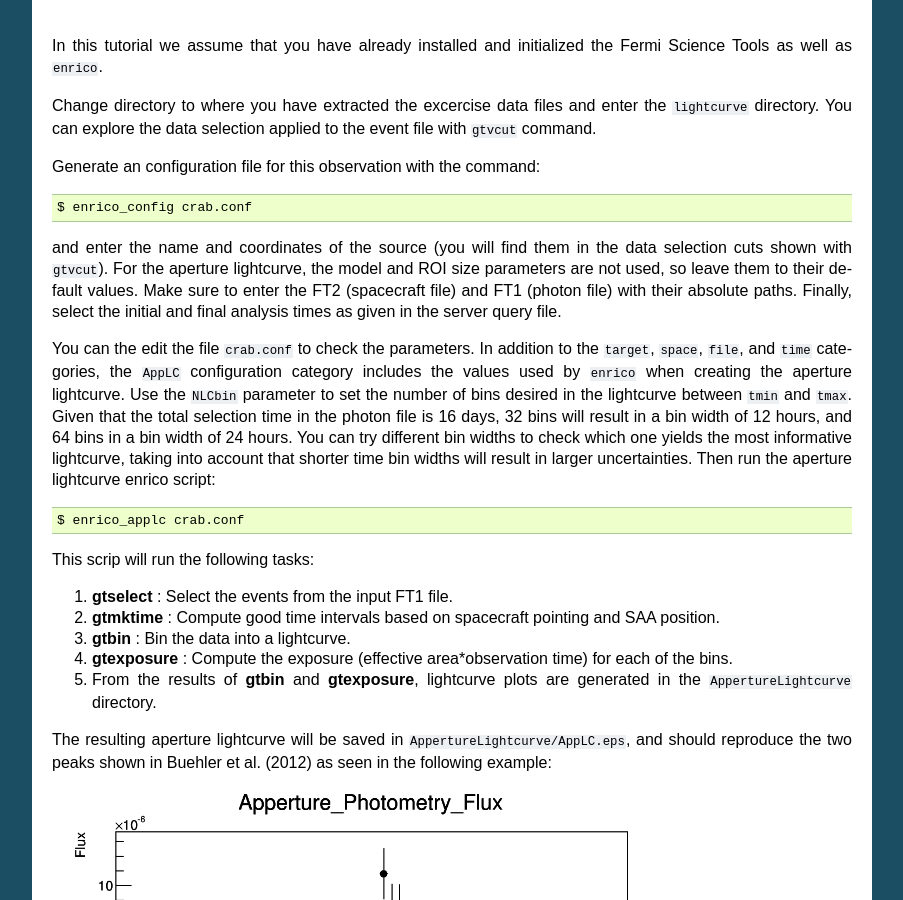
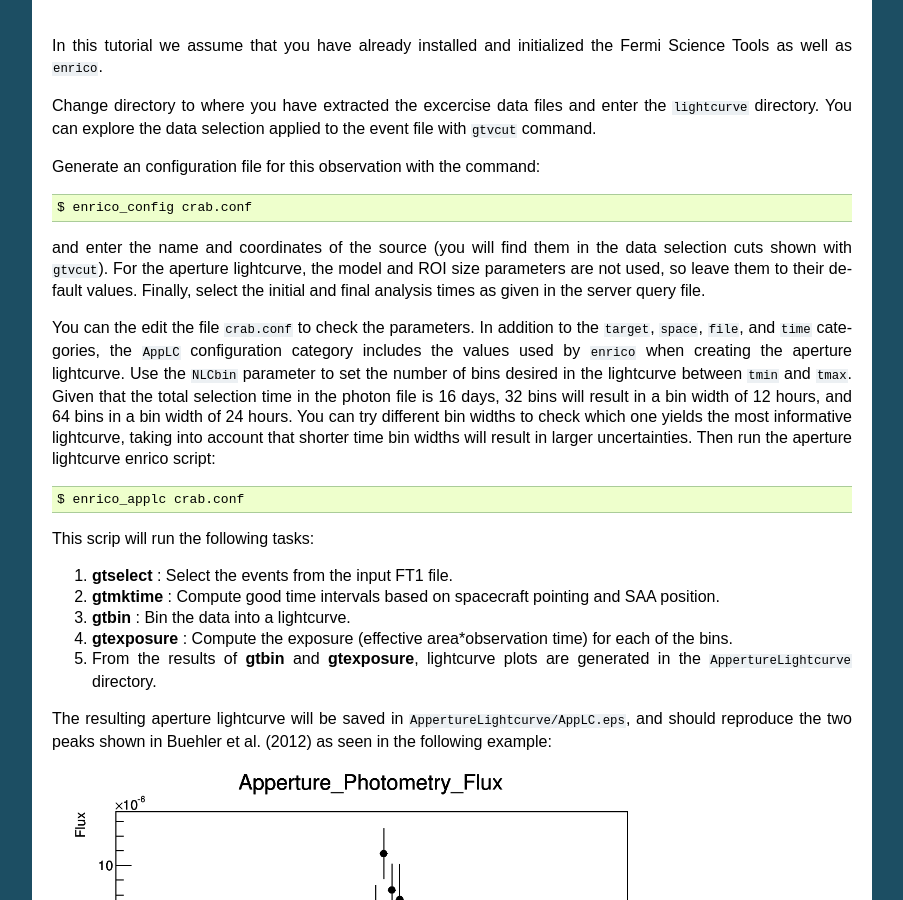
Before and after one commit to gammapy/fermi-hero, a Sphinx documentation site: the page built from docs/lightcurve/index.rst, in a window 1280 px wide and 900 px high, scrolled down 762 px. Shown: the whole window, without its empty margins (198-1101 px from the left). Built offline with Sphinx 7.4.7, drawn with Linux system fonts in a browser that asks for light colours.

Commit message:
absolute paths not needed

```diff
--- a/docs/lightcurve/index.rst
+++ b/docs/lightcurve/index.rst
@@ -44,8 +44,7 @@ Generate an configuration file for this observation with the command::
 and enter the name and coordinates of the source (you will find them in the data
 selection cuts shown with ``gtvcut``). For the aperture lightcurve, the model
 and ROI size parameters are not used, so leave them to their default values.
-Make sure to enter the FT2 (spacecraft file) and FT1 (photon file) with their
-absolute paths. Finally, select the initial and final analysis times as given in
+Finally, select the initial and final analysis times as given in
 the server query file.
 
 You can the edit the file ``crab.conf`` to check the parameters. In addition to
```
